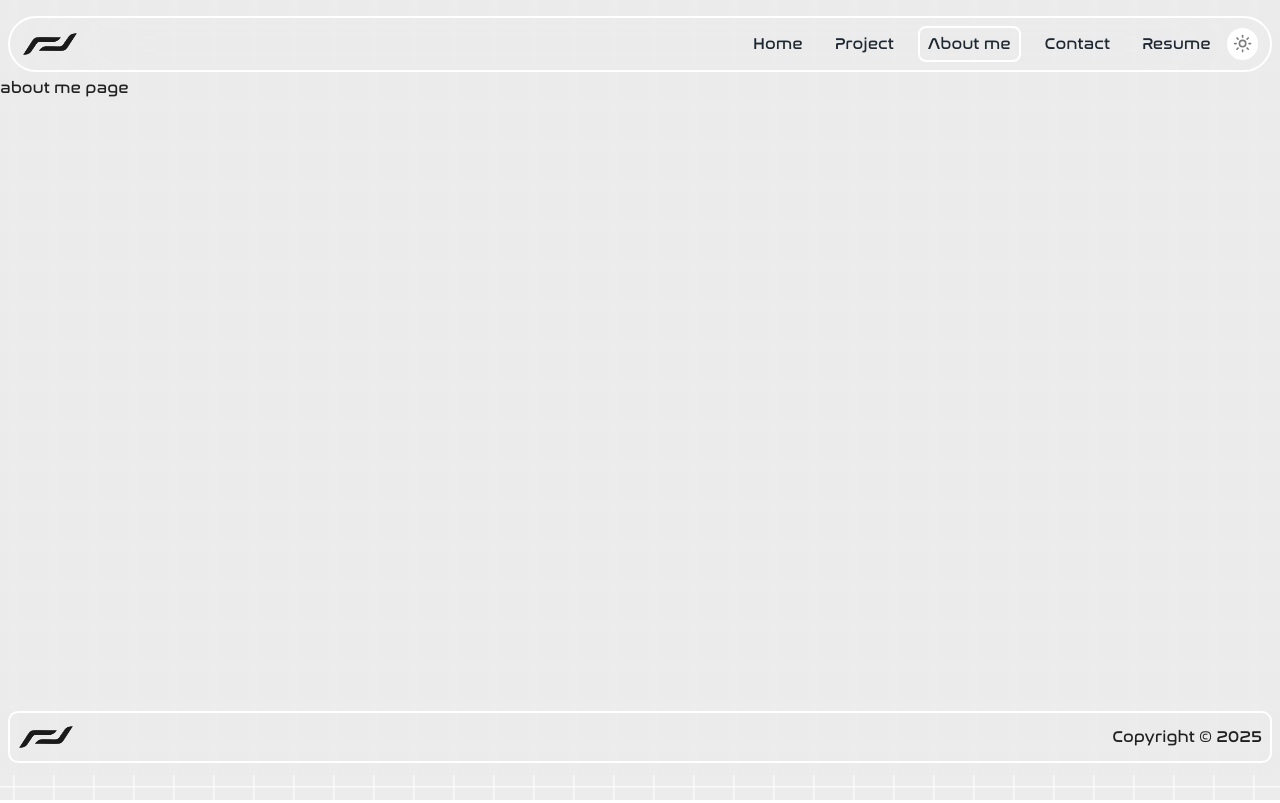
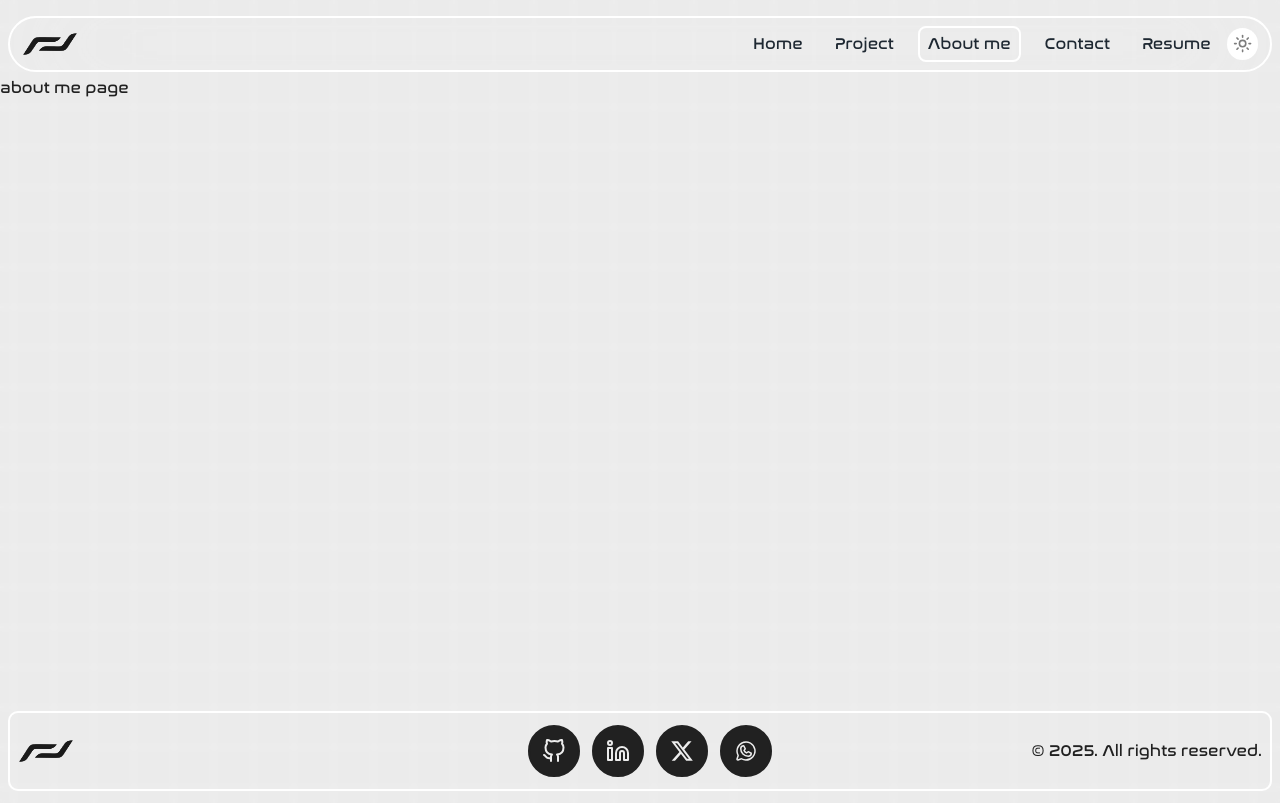
Before and after one commit to mdtanbirhossen/Portfolio-V2, a Next.js app: page /about-me in a window 1280 px wide. Built offline with nearby package versions, Linux system fonts and the light colour scheme.

Commit message:
footer links added git push

```diff
--- a/src/components/Footer/Footer.tsx
+++ b/src/components/Footer/Footer.tsx
@@ -1,13 +1,22 @@
 
 import NavLogo from "../Navbar/NavLogo";
-
+import { FiGithub } from "react-icons/fi";
+import { FiLinkedin } from "react-icons/fi";
+import { FaXTwitter } from "react-icons/fa6";
+import { PiWhatsappLogo } from "react-icons/pi";
+import Link from "next/link";
 export default function Footer() {
   return (
-    <footer className="flex p-2 py-3 items-center justify-between w-full  border-2 border-secondary-light dark:border-secondary-dark rounded-lg">
-      <NavLogo />
+    <footer className="flex flex-col lg:flex-row p-2 py-3 items-center lg:justify-between w-full  border-2 border-secondary-light dark:border-secondary-dark rounded-lg">
+      <NavLogo className="hidden lg:flex" />
       {/* social links */}
-      <div></div>
-      <div>Copyright © 2025</div>
+      <div className="flex gap-3 text-lg md:text-xl lg:text-2xl ">
+        <Link target="_blank" className=" p-2 md:p-3 bg-primary-dark text-primary-light dark:bg-primary-light dark:text-primary-dark hover:bg-primary-light hover:text-primary-dark dark:hover:bg-primary-dark dark:hover:text-primary-light border-2 border-primary-dark dark:border-primary-light duration-300 rounded-full" href={'https://github.com/mdtanbirhossen'}><FiGithub /></Link>
+        <Link target="_blank" className=" p-2 md:p-3 bg-primary-dark text-primary-light dark:bg-primary-light dark:text-primary-dark hover:bg-primary-light hover:text-primary-dark dark:hover:bg-primary-dark dark:hover:text-primary-light border-2 border-primary-dark dark:border-primary-light duration-300 rounded-full" href={'https://www.linkedin.com/in/md-tanbir-hossen/'}><FiLinkedin /></Link>
+        <Link target="_blank" className=" p-2 md:p-3 bg-primary-dark text-primary-light dark:bg-primary-light dark:text-primary-dark hover:bg-primary-light hover:text-primary-dark dark:hover:bg-primary-dark dark:hover:text-primary-light border-2 border-primary-dark dark:border-primary-light duration-300 rounded-full" href={'https://x.com/Mdtanbirhosen81'}><FaXTwitter /></Link>
+        <Link target="_blank" className=" p-2 md:p-3 bg-primary-dark text-primary-light dark:bg-primary-light dark:text-primary-dark hover:bg-primary-light hover:text-primary-dark dark:hover:bg-primary-dark dark:hover:text-primary-light border-2 border-primary-dark dark:border-primary-light duration-300 rounded-full" href={'https://wa.me/8801888156886'}><PiWhatsappLogo /></Link>
+      </div>
+      <div>© 2025. All rights reserved.</div>
     </footer>
   )
 }
```
